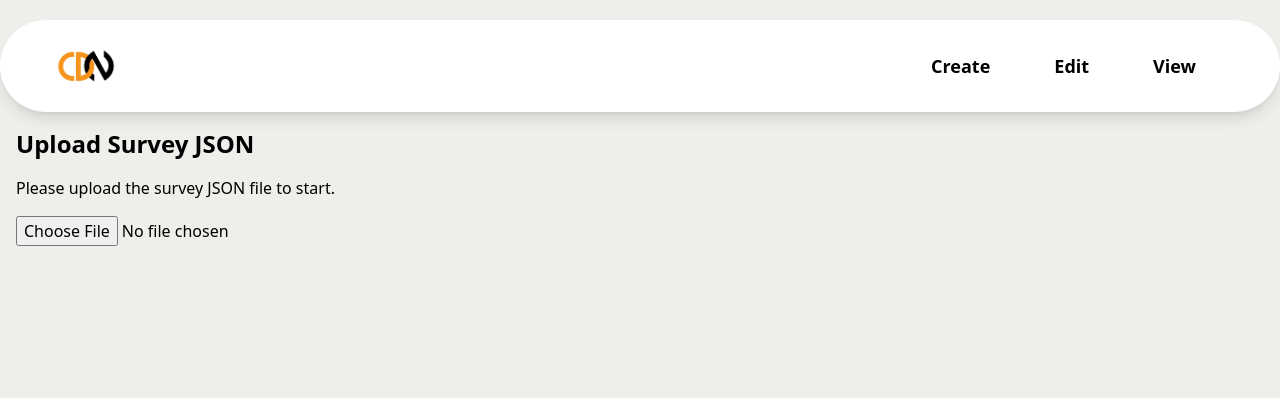
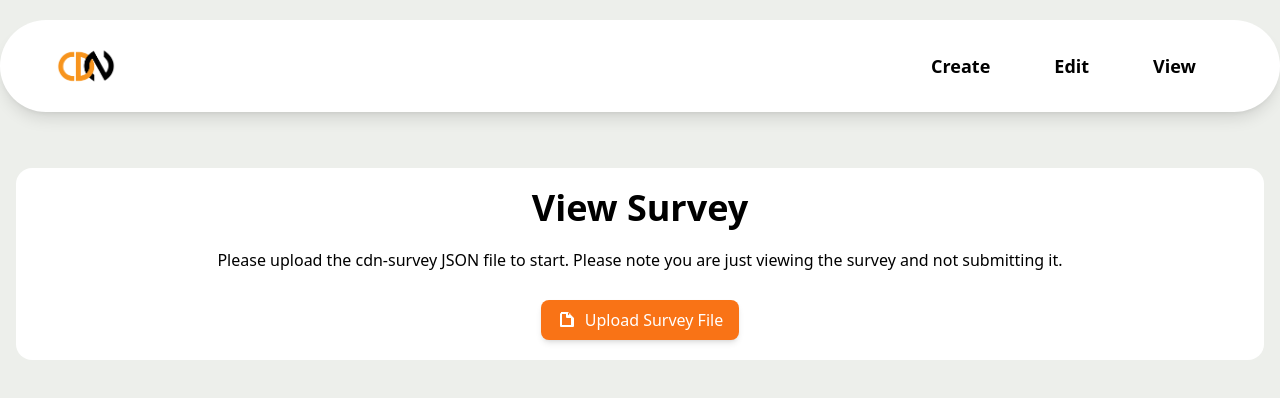
Before and after one commit to Llewellyn500/cdn-online-create-survey, a Next.js app: page /view in a window 1280 px wide. Shown: the top 398 px of the page. Built offline with nearby package versions, Linux system fonts and the light colour scheme.

Commit message:
style: All components and view page

```diff
--- a/app/create/page.tsx
+++ b/app/create/page.tsx
@@ -375,7 +375,7 @@ export default function CreateSurvey() {
         <div className="flex flex-col space-y-4 mt-6 md:flex-row md:space-x-4 md:space-y-0">
           <button
             type="submit"
-            className="w-full md:w-auto px-4 py-3 bg-green-600 text-white rounded-md font-semibold"
+            className="w-full md:w-auto px-4 py-3 bg-green-600 text-white rounded-md font-semibold hover:bg-green-700 focus:outline-none focus:ring-2 focus:ring-green-500 transition duration-150"
           >
             Create Survey
           </button>
--- a/app/edit/page.tsx
+++ b/app/edit/page.tsx
@@ -457,7 +457,7 @@ export default function EditSurveyPage() {
           <div className="flex space-x-4 mt-6">
             <button
               type="submit"
-              className="w-full md:w-auto px-4 py-3 bg-green-600 text-white rounded-md font-semibold"
+              className="w-full md:w-auto px-4 py-3 bg-green-600 text-white rounded-md font-semibold hover:bg-green-700 focus:outline-none focus:ring-2 focus:ring-green-500 transition duration-150"
             >
               Save Survey
             </button>
--- a/app/view/page.tsx
+++ b/app/view/page.tsx
@@ -1,4 +1,3 @@
-// /path/to/your/SurveyPage.tsx
 "use client";
 import { useState } from "react";
 import TextInput from "../../components/TextInput";
@@ -6,7 +5,12 @@ import TextArea from "../../components/TextArea";
 import RadioButton from "../../components/RadioButton";
 import Checkbox from "../../components/Checkbox";
 import FileUpload from "../../components/FileUpload";
-import { Survey, SurveyField, RadioButtonField, CheckboxField } from "../../types/survey";
+import {
+  Survey,
+  SurveyField,
+  RadioButtonField,
+  CheckboxField,
+} from "../../types/survey";
 
 export default function SurveyPage() {
   const [survey, setSurvey] = useState<Survey | null>(null);
@@ -15,11 +19,24 @@ export default function SurveyPage() {
   const [isLoading, setIsLoading] = useState(false);
   const [successMessage, setSuccessMessage] = useState("");
   const [errorMessage, setErrorMessage] = useState("");
-  const [importMessage, setImportMessage] = useState("Please upload the survey JSON file to start.");
+  const [importMessage, setImportMessage] = useState(
+    "Please upload the cdn-survey JSON file to start. Please note you are just viewing the survey and not submitting it."
+  );
 
-  const handleFileUpload = async (event: React.ChangeEvent<HTMLInputElement>) => {
+  const handleFileUpload = async (
+    event: React.ChangeEvent<HTMLInputElement>
+  ) => {
     const file = event.target.files?.[0];
     if (file) {
+      // Check if the file name includes 'cdn-survey'
+      if (!file.name.includes("cdn-survey")) {
+        alert(
+          "Invalid file. Please upload a JSON file with 'cdn-survey' in its name."
+        );
+        event.target.value = "";
+        return;
+      }
+
       try {
         const fileData = await file.text();
         const parsedSurvey = JSON.parse(fileData);
@@ -67,27 +84,59 @@ export default function SurveyPage() {
 
   if (!survey) {
     return (
-      <div className="container mx-auto p-4">
-        <h1 className="text-2xl font-bold mb-4">Upload Survey JSON</h1>
-        <p className="mb-4">{importMessage}</p>
-        <input type="file" accept=".json" onChange={handleFileUpload} className="block" />
+      <div className="container mx-auto p-4 mt-10 mb-5">
+        <div className="bg-white p-5 mb-10 rounded-2xl">
+          <h1 className="text-4xl font-bold mb-5 text-center">View Survey</h1>
+          <p className="text-center mb-7">{importMessage}</p>
+          <div className="flex items-center justify-center">
+            <label
+              htmlFor="file-upload"
+              className="flex items-center px-4 py-2 bg-orange-500 text-white rounded-lg shadow-md cursor-pointer hover:bg-orange-600 focus:outline-none focus:ring-2 focus:ring-orange-400 transition duration-150"
+            >
+              <svg
+                className="w-5 h-5 mr-2"
+                fill="currentColor"
+                viewBox="0 0 20 20"
+                xmlns="http://www.w3.org/2000/svg"
+              >
+                <path
+                  fillRule="evenodd"
+                  d="M4 3a1 1 0 00-1 1v12a1 1 0 001 1h12a1 1 0 001-1V8.414a1 1 0 00-.293-.707l-5.414-5.414A1 1 0 0010.586 2H4zm5 0v4a1 1 0 001 1h4v7H5V4h4zm2 0h2.586L11 5.586V3z"
+                  clipRule="evenodd"
+                />
+              </svg>
+              Upload Survey File
+            </label>
+            <input
+              id="file-upload"
+              type="file"
+              accept=".json"
+              onChange={handleFileUpload}
+              className="hidden"
+            />
+          </div>
+        </div>
       </div>
     );
   }
 
   return (
-    <div className="container mx-auto p-4">
-      <h1 className="text-2xl font-bold mb-4">{survey.title}</h1>
-      <h2 className="mb-10">{survey.description}</h2>
+    <div className="container mx-auto p-4 mt-10 mb-5">
+      <div className="bg-white p-5 mb-10 rounded-2xl">
+        <h1 className="text-4xl capitalize font-bold mb-4 text-center">{survey.title}</h1>
+        <h2 className="mb-5 text-lg text-center">{survey.description}</h2>
+
+        <hr className="border-t-2 border-gray-300 rounded-full my-4 mb-5" />
+
         {isLoading && <p>Loading...</p>}
-      {successMessage && <p className="text-green-500">{successMessage}</p>}
-      {errorMessage && <p className="text-red-500">{errorMessage}</p>}
+        {successMessage && <p className="text-green-500 font-semibold">{successMessage}</p>}
+        {errorMessage && <p className="text-red-500 font-semibold">{errorMessage}</p>}
         <form onSubmit={handleSubmit} className="space-y-4">
           {survey.formFields.map((field, index) => {
             const fieldName = field.question;
 
             return (
-            <div key={index} className="mb-4">
+              <div key={index} className="mb-6">
                 <label className="block text-lg font-medium mb-2">
                   {fieldName}
                 </label>
@@ -96,7 +145,10 @@ export default function SurveyPage() {
                     options={(field as CheckboxField).options}
                     selectedOptions={responses[fieldName] || []}
                     onChange={(updatedOptions) =>
-                    setResponses({ ...responses, [fieldName]: updatedOptions })
+                      setResponses({
+                        ...responses,
+                        [fieldName]: updatedOptions,
+                      })
                     }
                   />
                 ) : field.type === "radio" ? (
@@ -110,29 +162,40 @@ export default function SurveyPage() {
                 ) : field.type === "date" ? (
                   <input
                     type="date"
-                  className="border px-2 py-1 rounded w-full"
+                    className="border-2 px-3 py-3 rounded-xl w-full mt-3 border-gray-600"
                     onChange={(e) =>
-                    setResponses({ ...responses, [fieldName]: e.target.value })
+                      setResponses({
+                        ...responses,
+                        [fieldName]: e.target.value,
+                      })
                     }
                   />
                 ) : field.type === "number" ? (
                   <input
                     type="number"
-                  className="border px-2 py-1 rounded w-full"
+                    className="border-2 px-3 py-3 rounded-xl w-full mt-3 border-gray-600"
                     onChange={(e) =>
-                    setResponses({ ...responses, [fieldName]: e.target.value })
+                      setResponses({
+                        ...responses,
+                        [fieldName]: e.target.value,
+                      })
                     }
                   />
                 ) : field.type === "file" ? (
                   <FileUpload
-                  onChange={(file) => file && setResponses({ ...responses, [fieldName]: file })}
+                    onChange={(file) =>
+                      file && setResponses({ ...responses, [fieldName]: file })
+                    }
                   />
                 ) : field.type === "email" ? (
                   <input
                     type="email"
-                  className="border px-2 py-1 rounded w-full"
+                    className="border-2 px-3 py-3 rounded-xl w-full mt-3 border-gray-600"
                     onChange={(e) =>
-                    setResponses({ ...responses, [fieldName]: e.target.value })
+                      setResponses({
+                        ...responses,
+                        [fieldName]: e.target.value,
+                      })
                     }
                   />
                 ) : field.type === "textarea" ? (
@@ -156,11 +219,12 @@ export default function SurveyPage() {
           })}
           <button
             type="submit"
-          className="px-4 py-2 bg-blue-600 text-white rounded"
+            className="w-full md:w-auto px-4 py-3 bg-green-600 text-white rounded-md font-semibold hover:bg-green-700 focus:outline-none focus:ring-2 focus:ring-green-500 transition duration-150"
           >
             Submit Survey
           </button>
         </form>
       </div>
+    </div>
   );
 }
--- a/components/Checkbox.tsx
+++ b/components/Checkbox.tsx
@@ -15,15 +15,16 @@ export default function Checkbox({ options, selectedOptions, onChange }: Checkbo
   return (
     <div>
       {options.map((option, index) => (
-        <div key={index}>
+        <div key={index} className="flex items-center space-x-2">
           <input
             type="checkbox"
             id={`checkbox-${index}`}
             value={option}
             checked={selectedOptions.includes(option)}
             onChange={() => handleCheckboxChange(option)}
+            className="h-5 w-4"
           />
-          <label htmlFor={`checkbox-${index}`} className="ml-2">
+          <label htmlFor={`checkbox-${index}`}>
             {option}
           </label>
         </div>
--- a/components/FileUpload.tsx
+++ b/components/FileUpload.tsx
@@ -1,19 +1,41 @@
+import { useState } from 'react';
+
 type FileUploadProps = {
   onChange: (file: File | null) => void;
 };
 
 export default function FileUpload({ onChange }: FileUploadProps) {
+  const [selectedFileName, setSelectedFileName] = useState<string | null>(null);
+
   const handleFileChange = (event: React.ChangeEvent<HTMLInputElement>) => {
-    if (event.target.files && event.target.files.length > 0) {
-      onChange(event.target.files[0]);
-    } else {
-      onChange(null);
-    }
+    const file = event.target.files?.[0] || null;
+    setSelectedFileName(file ? file.name : null);
+    onChange(file);
   };
 
   return (
-    <div>
-      <input type="file" onChange={handleFileChange} className="block mt-2" />
+    <div className="flex flex-col items-center">
+      <label className="w-full flex flex-col items-center px-4 py-6 bg-white text-orange-500 rounded-lg shadow-lg tracking-wide uppercase border border-orange-400 cursor-pointer hover:bg-orange-500 hover:text-white transition-all duration-700">
+        <svg
+          className="w-8 h-8"
+          fill="currentColor"
+          xmlns="http://www.w3.org/2000/svg"
+          viewBox="0 0 20 20"
+        >
+          <path d="M16.88 9.94l-5.66-5.66a1.5 1.5 0 00-2.12 0l-5.66 5.66a1.5 1.5 0 000 2.12l5.66 5.66a1.5 1.5 0 002.12 0l5.66-5.66a1.5 1.5 0 000-2.12zM10 14.5a1.5 1.5 0 110-3 1.5 1.5 0 010 3z" />
+        </svg>
+        <span className="mt-2 text-base leading-normal">
+          {selectedFileName || 'Select a file'}
+        </span>
+        <input
+          type="file"
+          className="hidden"
+          onChange={handleFileChange}
+        />
+      </label>
+      {selectedFileName && (
+        <p className="mt-2 text-sm text-gray-600">Selected file: {selectedFileName}</p>
+      )}
     </div>
   );
 }
--- a/components/TextArea.tsx
+++ b/components/TextArea.tsx
@@ -6,7 +6,7 @@ export default function TextArea({ onChange }: TextAreaProps) {
   return (
     <textarea
       onChange={(e) => onChange(e.target.value)}
-      className="border px-2 py-1 rounded w-full mt-2"
+      className="border-2 px-3 py-3 rounded-xl w-full mt-1 border-gray-600"
       rows={4}
     />
   );
--- a/components/TextInput.tsx
+++ b/components/TextInput.tsx
@@ -7,7 +7,7 @@ export default function TextInput({ onChange }: TextInputProps) {
     <input
       type="text"
       onChange={(e) => onChange(e.target.value)}
-      className="border px-2 py-1 rounded w-full mt-2"
+      className="border-2 px-3 py-3 rounded-xl w-full mt-1 border-gray-600"
     />
   );
 }
```
Lines whose indentation alone changed are shown as unchanged.
